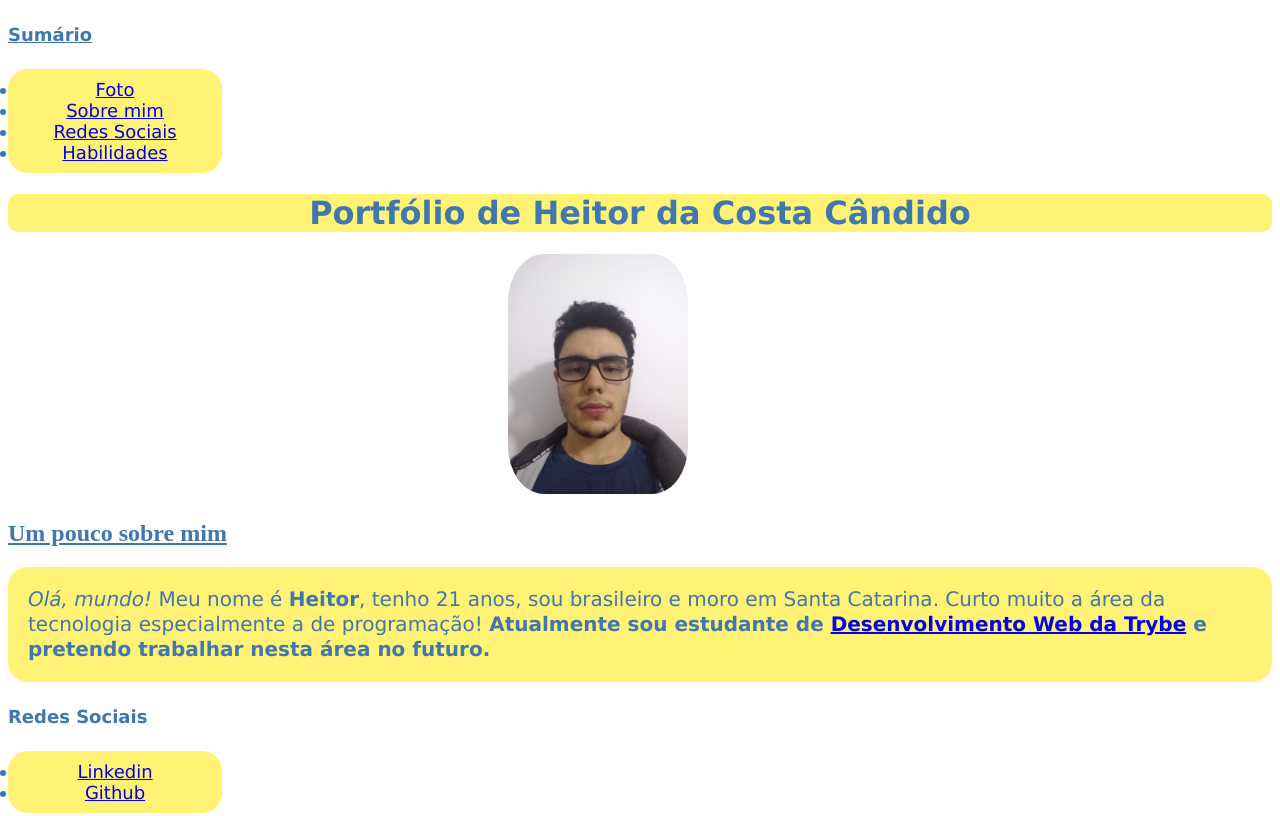
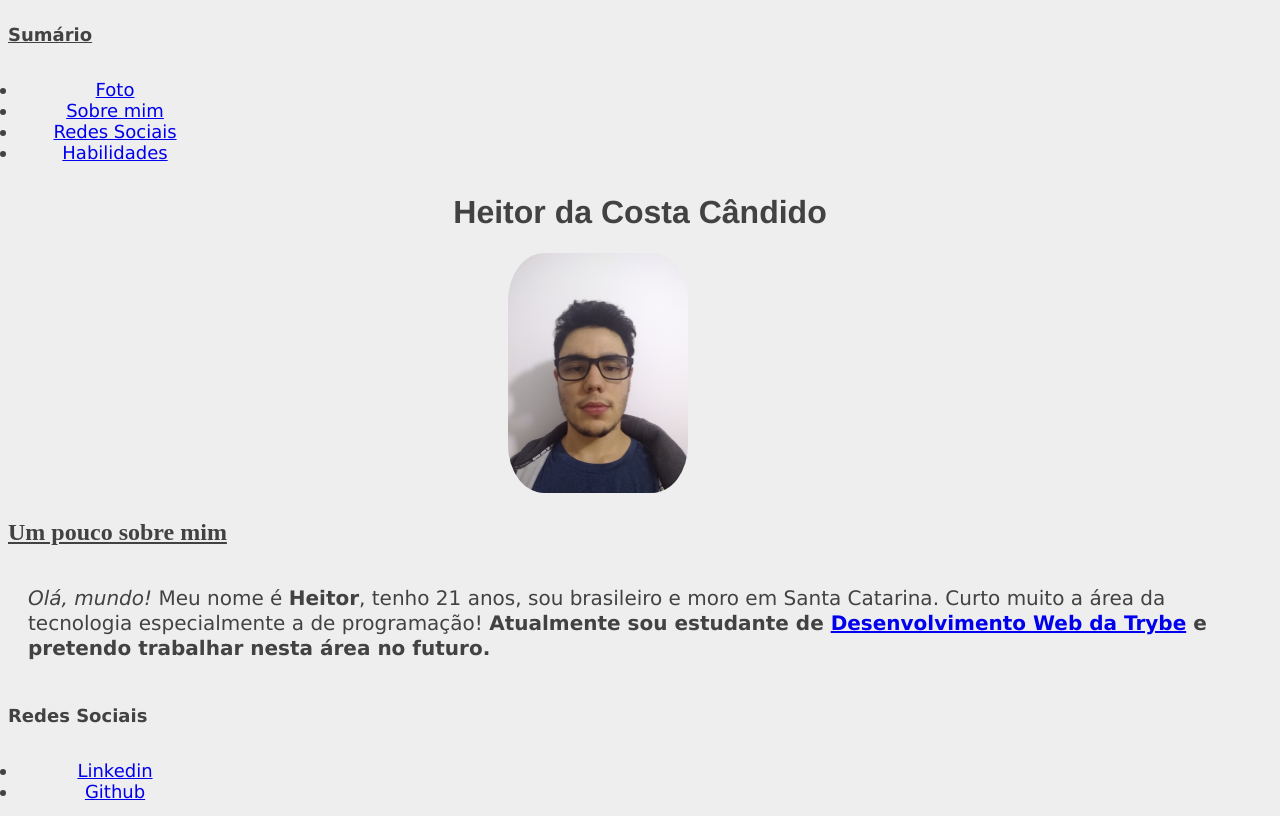
Before and after one commit to hektho/hektho.github.io, a plain HTML site: page index.html in a window 1280 px wide. Shown: the top 816 px of the page. Drawn offline with Linux system fonts and the light colour scheme.

Commit message:
adicionado css externo e outras alteraçoes nao terminadas

```diff
--- a/index.html
+++ b/index.html
@@ -6,68 +6,9 @@
     <meta http-equiv="X-UA-Compatible" content="IE=edge">
     <meta name="viewport" content="width=device-width, initial-scale=1.0">
     <title>Heitor da Costa Cândido</title>
-    <style>
-        body {
-            background-color: #ffffff;
-            color: #3f77af;
-        }
+    <link rel="stylesheet" type="text/css" href="style.css">
 
-        img {
-            border-radius: 20%;
-            margin-left: 500px;
 
-        }
-
-        h1 {
-            font-family: 'Lucida Sans', 'Lucida Sans Regular', 'Lucida Grande', 'Lucida Sans Unicode', Geneva, Verdana, sans-serif;
-            /*padding: 20px;*/
-            background-color: #FFF275;
-            /*margin-right: 350px;
-            margin-left: 300px;*/
-            border-radius: 10px;
-            text-align: center;
-
-        }
-
-        p {
-            line-height: 25px;
-            font-size: 20px;
-            font-family: 'Lucida Sans', 'Lucida Sans Regular', 'Lucida Grande', 'Lucida Sans Unicode', Geneva, Verdana, sans-serif;
-
-        }
-
-        ul {
-            font-size: 18px;
-        }
-
-        #paragrafo {
-            background-color: #FFF275;
-            padding: 20px;
-            border-radius: 20px;
-        }
-
-        h2 {
-            text-decoration: underline;
-            font-weight: 700;
-        }
-
-        h4 {
-            font-size: 18px;
-            font-family: 'Lucida Sans', 'Lucida Sans Regular', 'Lucida Grande', 'Lucida Sans Unicode', Geneva, Verdana, sans-serif;
-        }
-        ul{
-            font-family: 'Lucida Sans', 'Lucida Sans Regular', 'Lucida Grande', 'Lucida Sans Unicode', Geneva, Verdana, sans-serif;
-            background-color: #FFF275;
-            margin-right: 1050px;
-            text-align: center;
-            font-weight: 500;
-            padding: 10px;
-            border-radius: 20px;
-        }
-        #sum {
-            text-decoration: underline;
-        }
-    </style>
 </head>
 
 <body>
@@ -78,10 +19,10 @@
         <li><a href="#redes">Redes Sociais</a></li>
         <li><a href="#hab">Habilidades</a></li>
     </ul>
-    <h1>Portfólio de Heitor da Costa Cândido</h1>
+    <h1>Heitor da Costa Cândido</h1>
 
     <p id="foto"><img src="/imagens/foto-perfil.jpg"
-            alt="Foto apenas do rosto, um homem de cabelos escuros, jovem, branco e usa óculos." width="180"></p>
+            alt="Foto apenas do rosto, um homem de cabelos escuros, jovem, branco e usa óculos." width="180"> </p>
     <h2 id="eu">Um pouco sobre mim</h2>
 
     <p id="paragrafo"><em>Olá, mundo!</em> Meu nome é <strong>Heitor</strong>, tenho 21 anos, sou brasileiro e moro em
--- /dev/null
+++ b/style.css
@@ -0,0 +1,60 @@
+body {
+    background-color: #eeeeee;
+    color: rgb(66, 66, 66);
+
+}
+
+img {
+    border-radius: 20%;
+    margin-left: 500px;
+
+}
+
+h1 {
+    font-family: 'Franklin Gothic Medium', 'Arial Narrow', Arial, sans-serif;
+    /*padding: 20px;*/
+    /*margin-right: 350px;
+    margin-left: 300px;*/
+    text-align: center;
+    /*border-style: dashed;*/
+    /*box-shadow: 1px 1px 20px rgb(119, 119, 119);*/
+
+
+}
+
+p {
+    line-height: 25px;
+    font-size: 20px;
+    font-family: 'Lucida Sans', 'Lucida Sans Regular', 'Lucida Grande', 'Lucida Sans Unicode', Geneva, Verdana, sans-serif;
+
+}
+
+ul {
+    font-size: 18px;
+}
+
+#paragrafo {
+    padding: 20px;
+    border-radius: 20px;
+}
+
+h2 {
+    text-decoration: underline;
+    font-weight: 700;
+}
+
+h4 {
+    font-size: 18px;
+    font-family: 'Lucida Sans', 'Lucida Sans Regular', 'Lucida Grande', 'Lucida Sans Unicode', Geneva, Verdana, sans-serif;
+}
+ul{
+    font-family: 'Lucida Sans', 'Lucida Sans Regular', 'Lucida Grande', 'Lucida Sans Unicode', Geneva, Verdana, sans-serif;
+    margin-right: 1050px;
+    text-align: center;
+    font-weight: 500;
+    padding: 10px;
+    border-radius: 20px;
+}
+#sum {
+    text-decoration: underline;
+}
```
